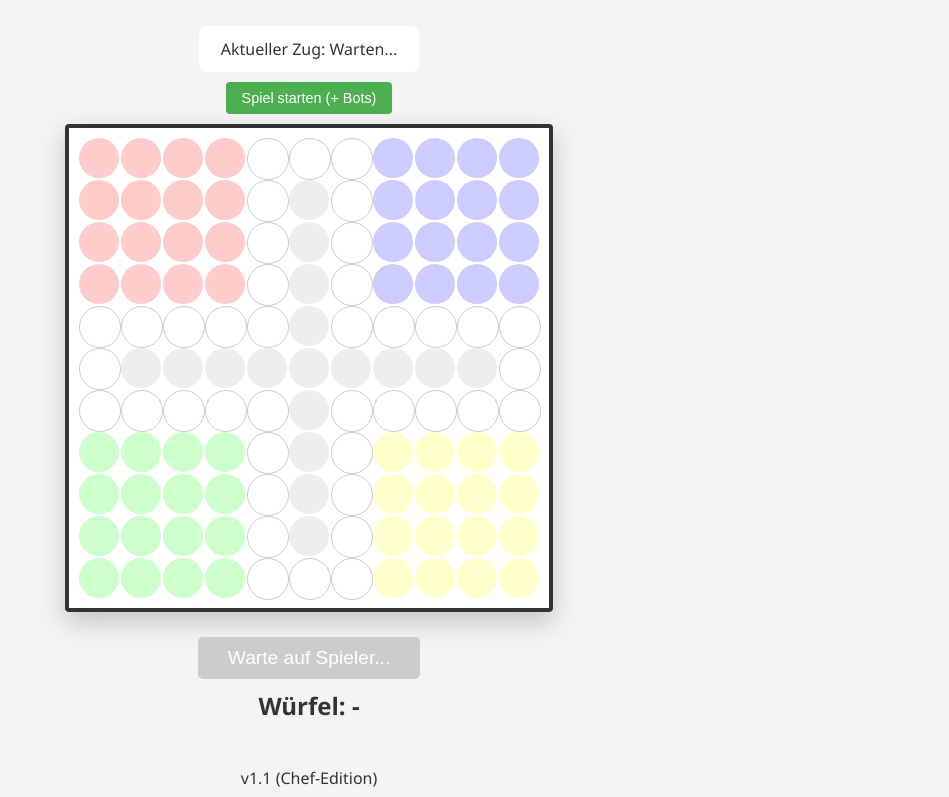
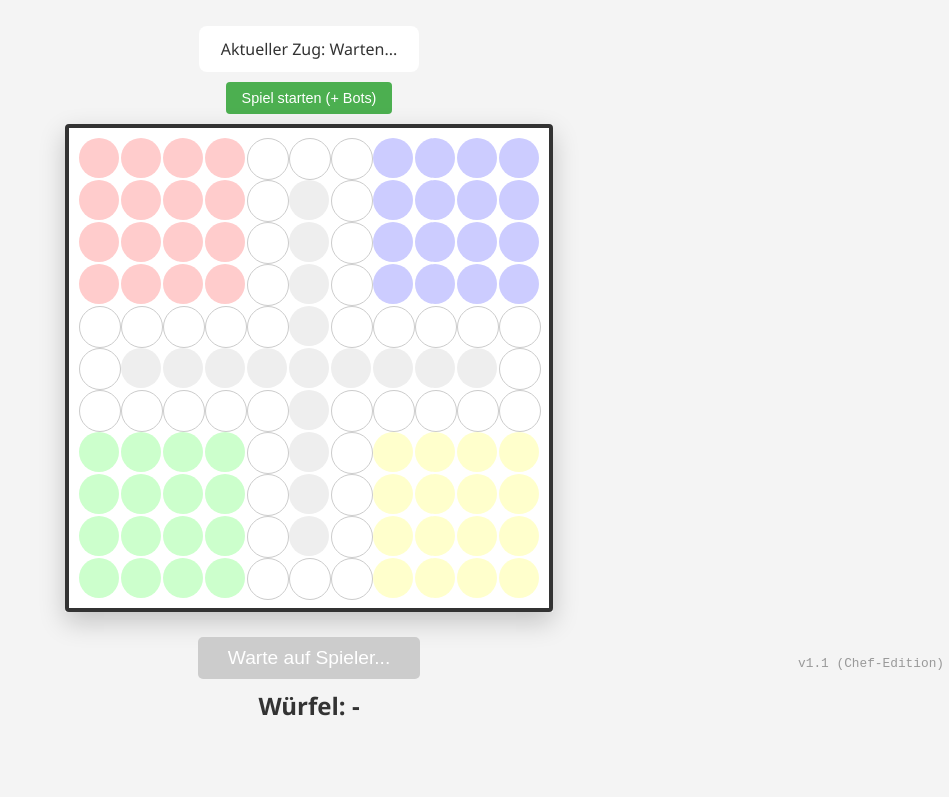
Before and after one commit to kaihar69/madn-game, a website: page public/index.html in a window 1280 px wide. Shown: the part 124-921 px from the top of the page, without its empty margins (331-1280 px from the left). After the commit the page ends 899 px from the top, so only its background shows below. Drawn offline with nearby package versions, Linux system fonts and the light colour scheme; no server answers.

Commit message:
Update style.css

```diff
--- a/public/style.css
+++ b/public/style.css
@@ -132,3 +132,15 @@ button:disabled {
     font-weight: bold;
     text-align: center;
 }
+/* ... dein bisheriger Code ... */
+
+/* Versionsnummer unten rechts */
+#version-tag {
+    position: fixed;
+    bottom: 5px;
+    right: 5px;
+    font-size: 0.8rem;
+    color: #999;
+    font-family: monospace;
+    pointer-events: none; /* Klicks gehen durch */
+}
```
